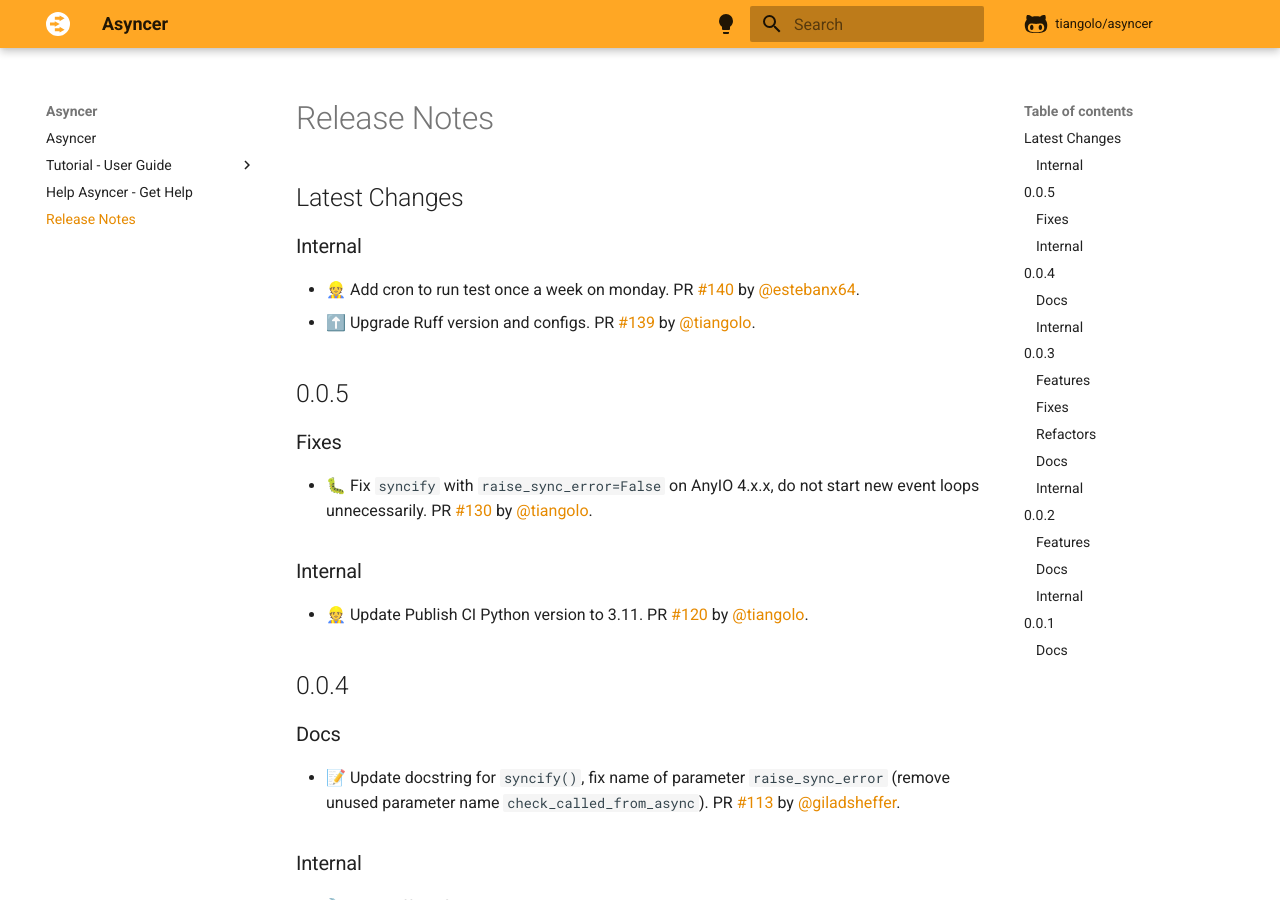
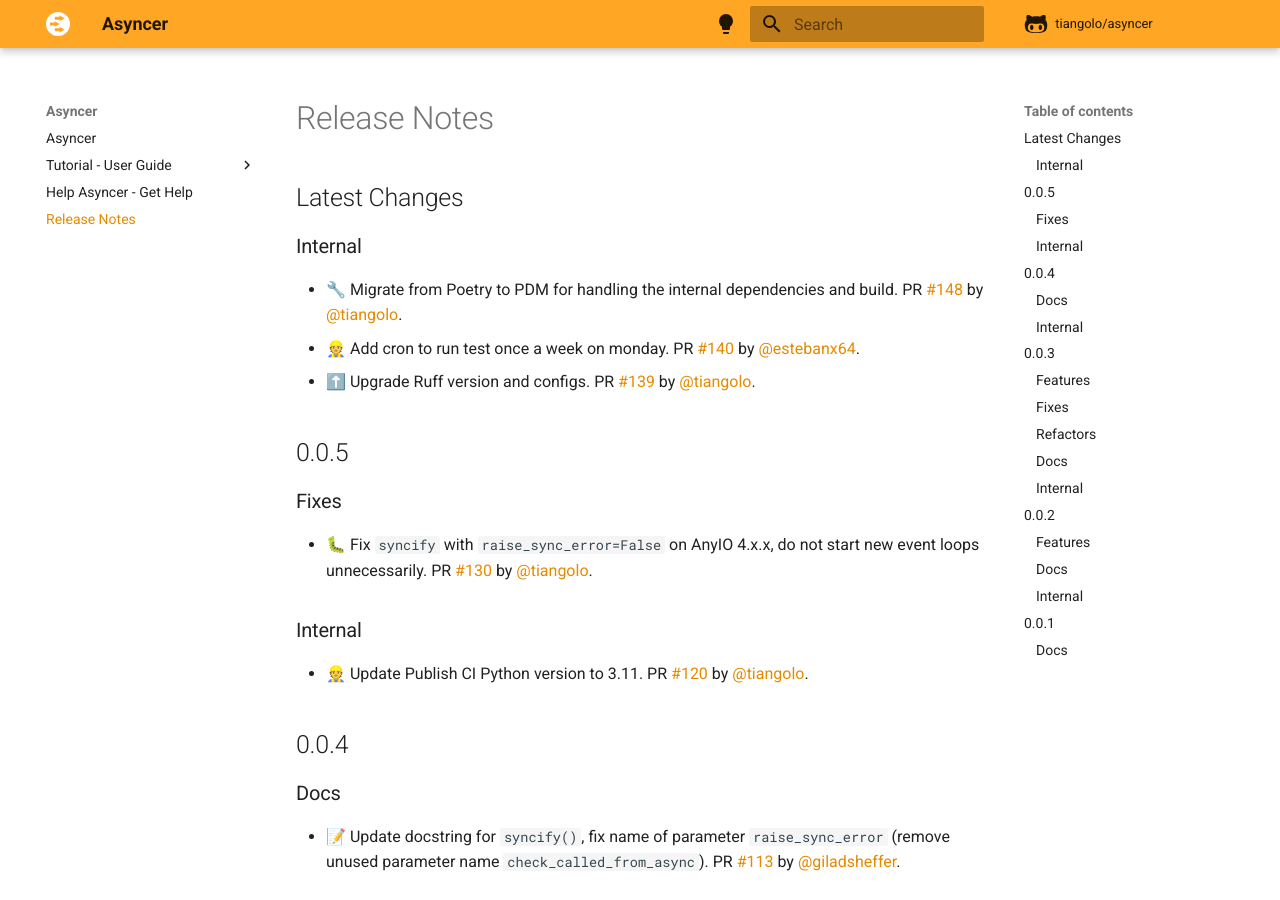
Before and after one commit to balintfrankas/fastapi-asyncer, an MkDocs documentation site: the page built from docs/release-notes.md, in a window 1280 px wide and 900 px high. Built offline with MkDocs 1.6.1 and Material for MkDocs 9.7.7, drawn with Linux system fonts in a browser that asks for light colours; comment, search, counter and statistics services are not loaded.

Commit message:
📝 Update release notes

```diff
--- a/docs/release-notes.md
+++ b/docs/release-notes.md
@@ -4,6 +4,7 @@
 
 ### Internal
 
+* 🔧 Migrate from Poetry to PDM for handling the internal dependencies and build. PR [#148](https://github.com/tiangolo/asyncer/pull/148) by [@tiangolo](https://github.com/tiangolo).
 * 👷 Add cron to run test once a week on monday. PR [#140](https://github.com/tiangolo/asyncer/pull/140) by [@estebanx64](https://github.com/estebanx64).
 * ⬆️ Upgrade Ruff version and configs. PR [#139](https://github.com/tiangolo/asyncer/pull/139) by [@tiangolo](https://github.com/tiangolo).
 
```
